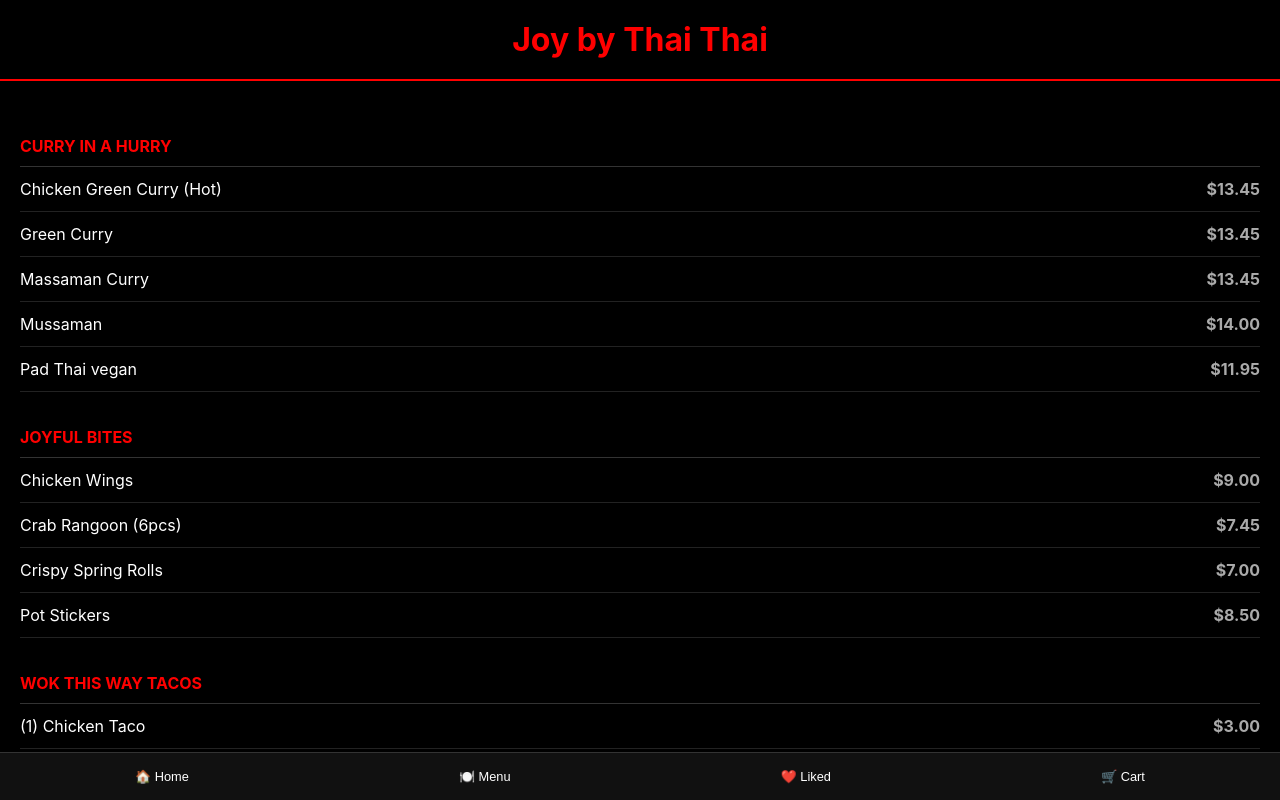
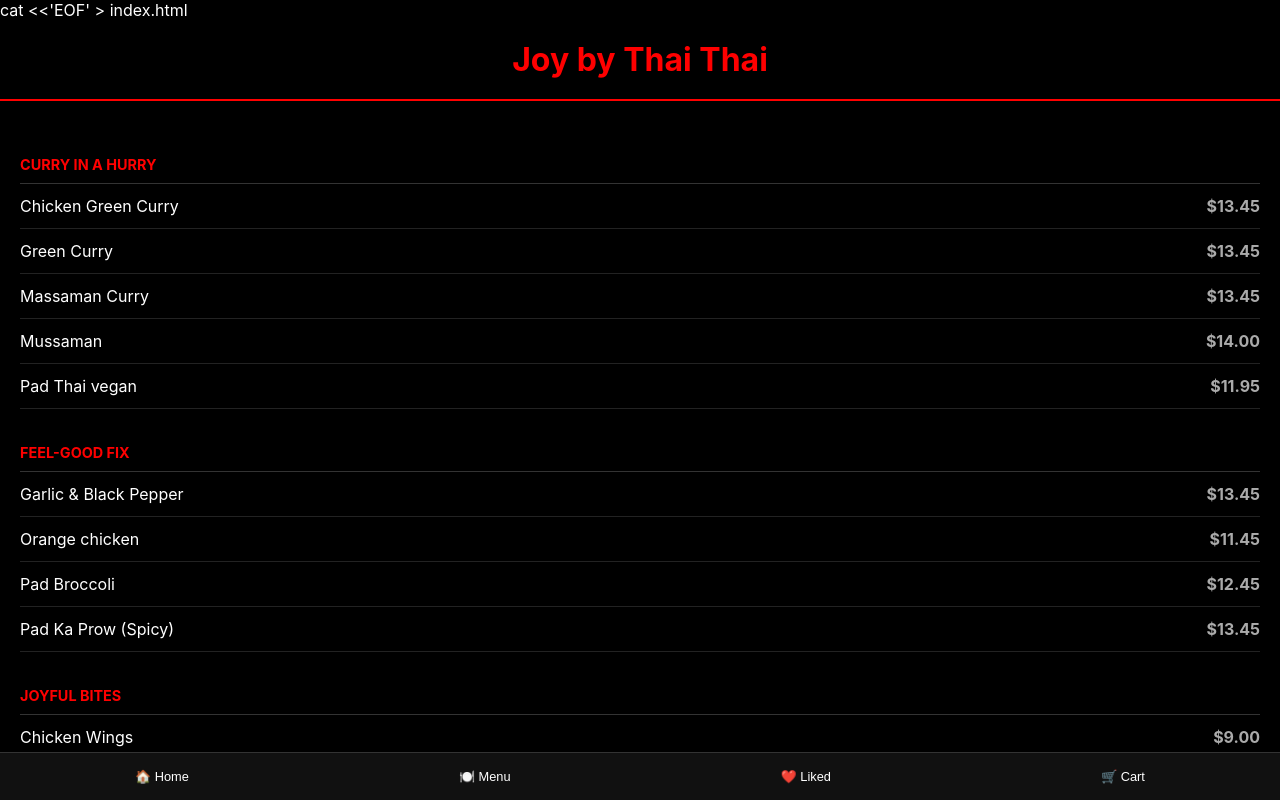
Before and after one commit to itsmechaz01/joy-by-thai-thai, a plain HTML site: page index.html in a window 1280 px wide. Both pictures are taken after a click on the button "🍽️ Menu". Shown: the top 800 px of the page. Drawn offline with Linux system fonts and the light colour scheme.

Commit message:
Update index.html with categorized menu and PWA structure

```diff
--- a/index.html
+++ b/index.html
@@ -1,3 +1,4 @@
+cat <<'EOF' > index.html
 <!DOCTYPE html>
 <html lang="en">
 <head>
@@ -11,7 +12,7 @@
         .active { display: block; }
         header { text-align: center; padding: 20px; border-bottom: 2px solid var(--primary); }
         h1 { color: var(--primary); margin: 0; }
-        .category-title { color: var(--primary); font-weight: bold; margin-top: 25px; border-bottom: 1px solid #333; padding: 10px 0; text-transform: uppercase; }
+        .category-title { color: var(--primary); font-weight: bold; margin-top: 25px; border-bottom: 1px solid #333; padding: 10px 0; text-transform: uppercase; font-size: 0.9rem; }
         .item { display: flex; justify-content: space-between; padding: 12px 0; border-bottom: 1px solid #222; }
         .price { color: #aaa; font-weight: bold; }
         nav { position: fixed; bottom: 0; width: 100%; background: #111; display: flex; justify-content: space-around; padding: 15px 0; border-top: 1px solid #333; z-index: 1000; }
@@ -58,9 +59,11 @@
         }
 
         const menuData = {
-            "Curry in a Hurry": [{name: "Chicken Green Curry (Hot)", price: 13.45}, {name: "Green Curry", price: 13.45}, {name: "Massaman Curry", price: 13.45}, {name: "Mussaman", price: 14.0}, {name: "Pad Thai vegan", price: 11.95}],
-            "Joyful Bites": [{name: "Chicken Wings", price: 9.0}, {name: "Crab Rangoon (6pcs)", price: 7.45}, {name: "Crispy Spring Rolls", price: 7.0}, {name: "Pot Stickers", price: 8.5}],
-            "WOK This Way Tacos": [{name: "(1) Chicken Taco", price: 3.0}, {name: "(2) Shrimp Tacos", price: 12.0}, {name: "(4) Shrimp Tacos", price: 22.0}]
+            "Curry in a Hurry": [{"name": "Chicken Green Curry", "price": 13.45}, {"name": "Green Curry", "price": 13.45}, {"name": "Massaman Curry", "price": 13.45}, {"name": "Mussaman", "price": 14.0}, {"name": "Pad Thai vegan", "price": 11.95}],
+            "Feel-Good Fix": [{"name": "Garlic & Black Pepper", "price": 13.45}, {"name": "Orange chicken", "price": 11.45}, {"name": "Pad Broccoli", "price": 12.45}, {"name": "Pad Ka Prow (Spicy)", "price": 13.45}],
+            "Joyful Bites": [{"name": "Chicken Wings", "price": 9.0}, {"name": "Crab Rangoon (6pcs)", "price": 7.45}, {"name": "Crispy Spring Rolls", "price": 7.0}, {"name": "Pot Stickers", "price": 8.5}],
+            "Night Market Eats": [{"name": "ChowMein", "price": 11.0}, {"name": "Drunken Noodles", "price": 12.45}, {"name": "Pad Thai", "price": 13.0}, {"name": "Thai Fried Rice", "price": 12.45}],
+            "WOK This Way Tacos": [{"name": "(1) CK Taco", "price": 3.0}, {"name": "(2) CK Tacos", "price": 6.0}, {"name": "(4) CK Tacos", "price": 11.0}, {"name": "(1) Shrimp Taco", "price": 6.0}, {"name": "(4) Shrimp Tacos", "price": 22.0}]
         };
 
         const container = document.getElementById('menu-content');
@@ -73,3 +76,4 @@
     </script>
 </body>
 </html>
+EOF
```
